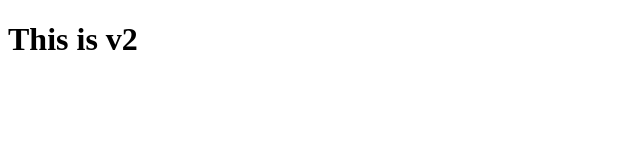
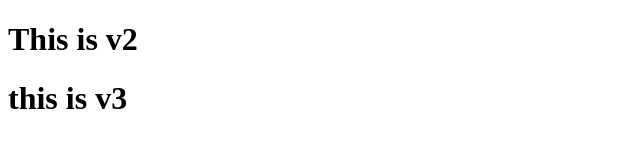
Before and after one commit to yatharth70/gitrepo, a plain HTML site: page index.html in a window 1280 px wide. Shown: the whole page, without its empty margins (0-640 px from the left). Drawn offline with Linux system fonts and the light colour scheme.

Commit message:
v3 of index.html

```diff
--- a/index.html
+++ b/index.html
@@ -7,5 +7,6 @@
 </head>
 <body>
     <h1>This is v2</h1>
+    <h1>this is v3</h1>
 </body>
 </html>
```
